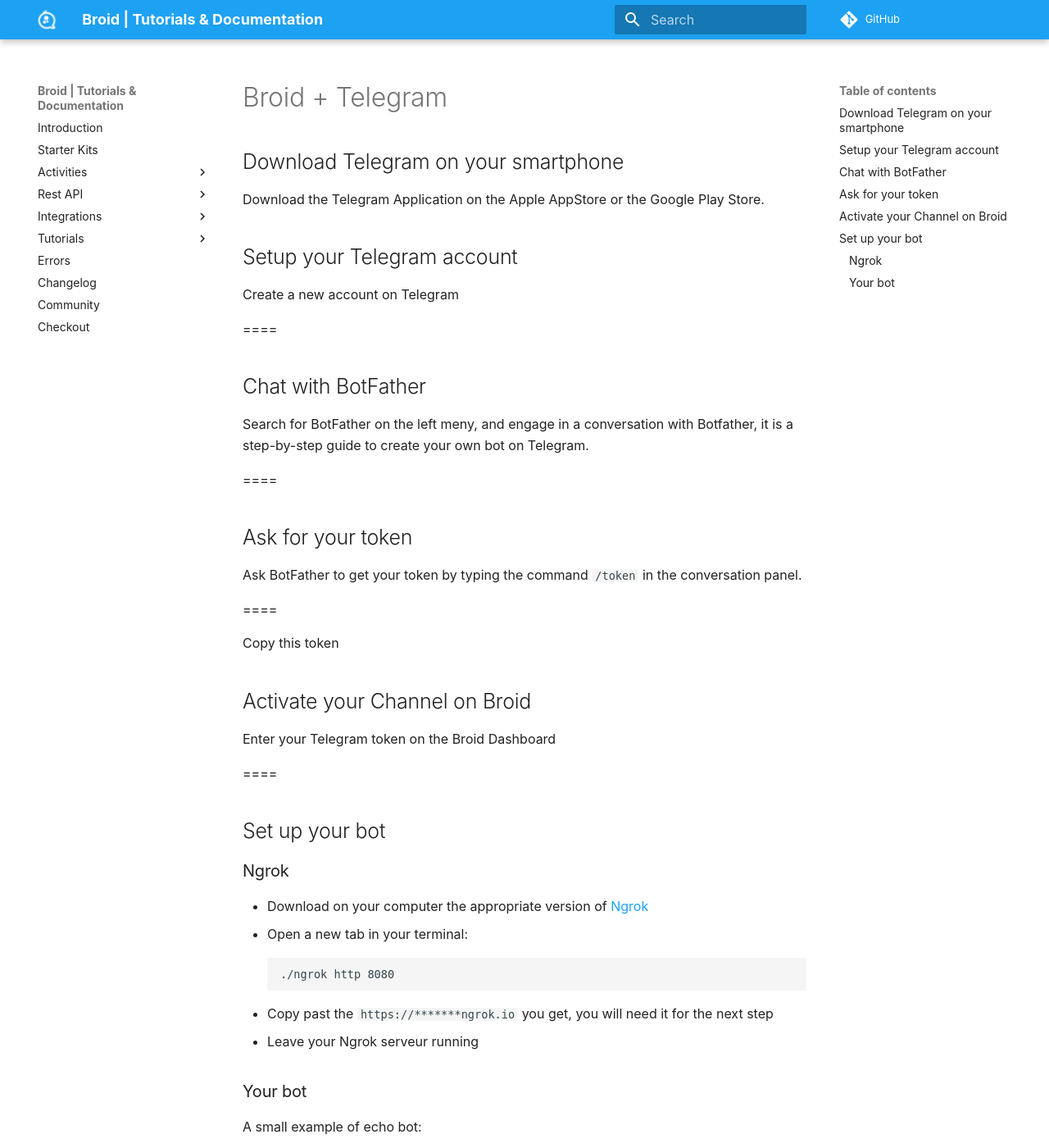
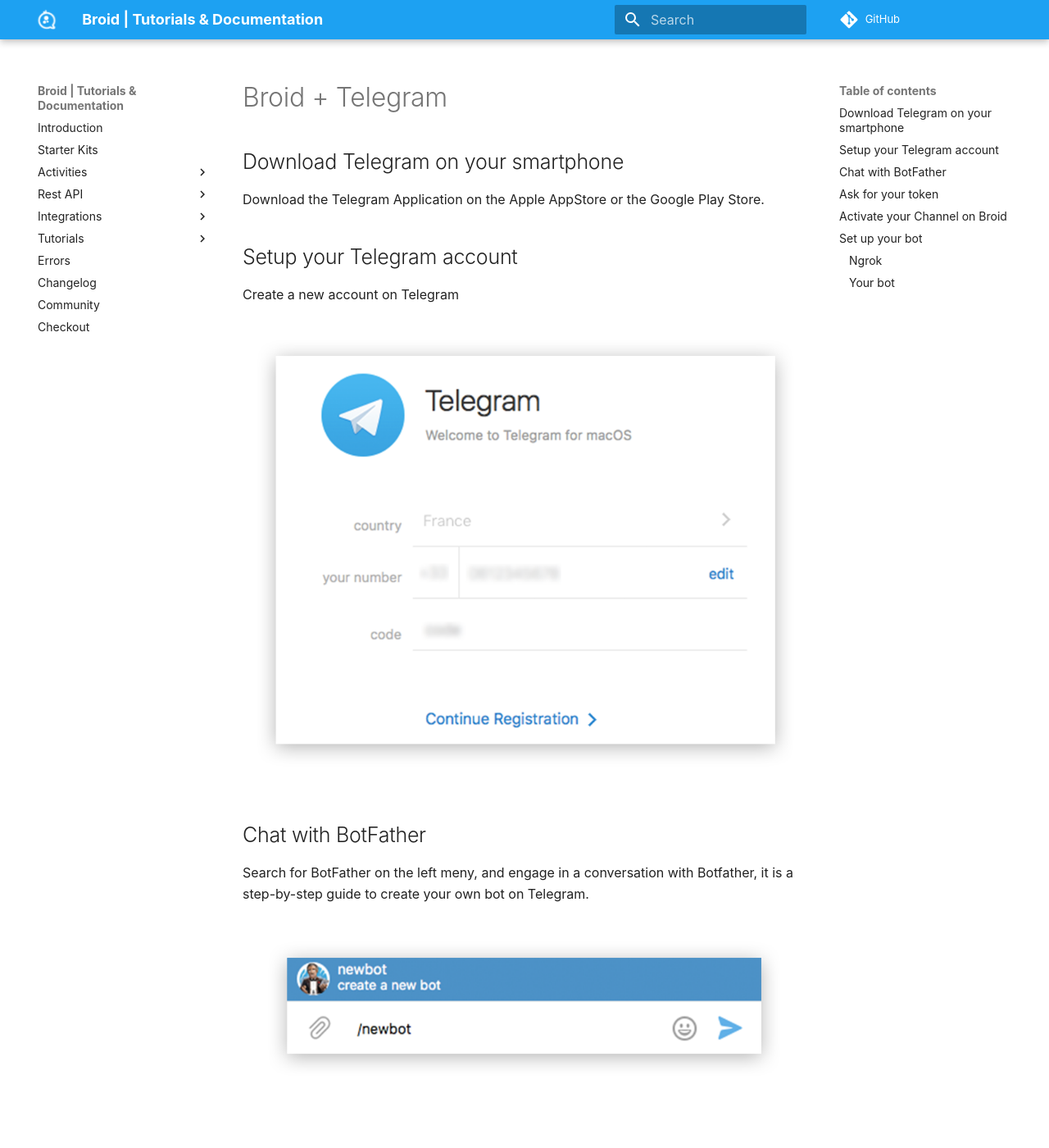
Before and after one commit to broidHQ/broid-docs, an MkDocs documentation site: the page built from docs/integrations/telegram.md, in a window 1280 px wide and 1400 px high. Shown: the whole window at 82% size. Built offline with MkDocs 1.6.1 and Material for MkDocs 9.7.7, drawn with Linux system fonts in a browser that asks for light colours; some web fonts are replaced; comment, search, counter and statistics services are not loaded; old or Windows-style settings are respelled for this version of MkDocs.

Commit message:
Update telegram.md

```diff
--- a/docs/integrations/telegram.md
+++ b/docs/integrations/telegram.md
@@ -8,27 +8,30 @@
 
 Create a new account on Telegram
 
-====
+![image 1](/images/integrations/Telegram/image1.png)
 
 ## Chat with BotFather
 
 Search for BotFather on the left meny, and engage in a conversation with Botfather, it is a step-by-step guide to create your own bot on Telegram.
 
-====
+![image 2](/images/integrations/Telegram/image2.png)
+
+![image 3](/images/integrations/Telegram/image3.png)
+
 
 ## Ask for your token
 
 Ask BotFather to get your token by typing the command `/token` in the conversation panel.
 
-====
+![image 4](/images/integrations/Telegram/image4.png)
+
+![image 5](/images/integrations/Telegram/image5.png)
 
 Copy this token
 
 ## Activate your Channel on Broid
 
 Enter your Telegram token on the Broid Dashboard
-
-====
 
 ## Set up your bot
 
```
